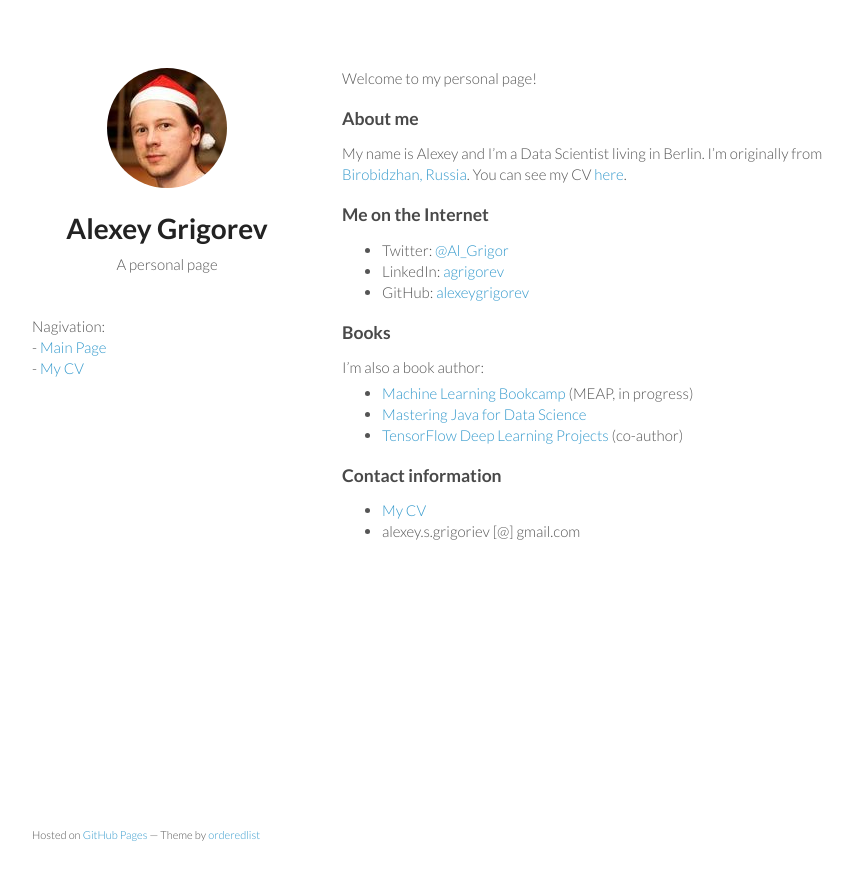
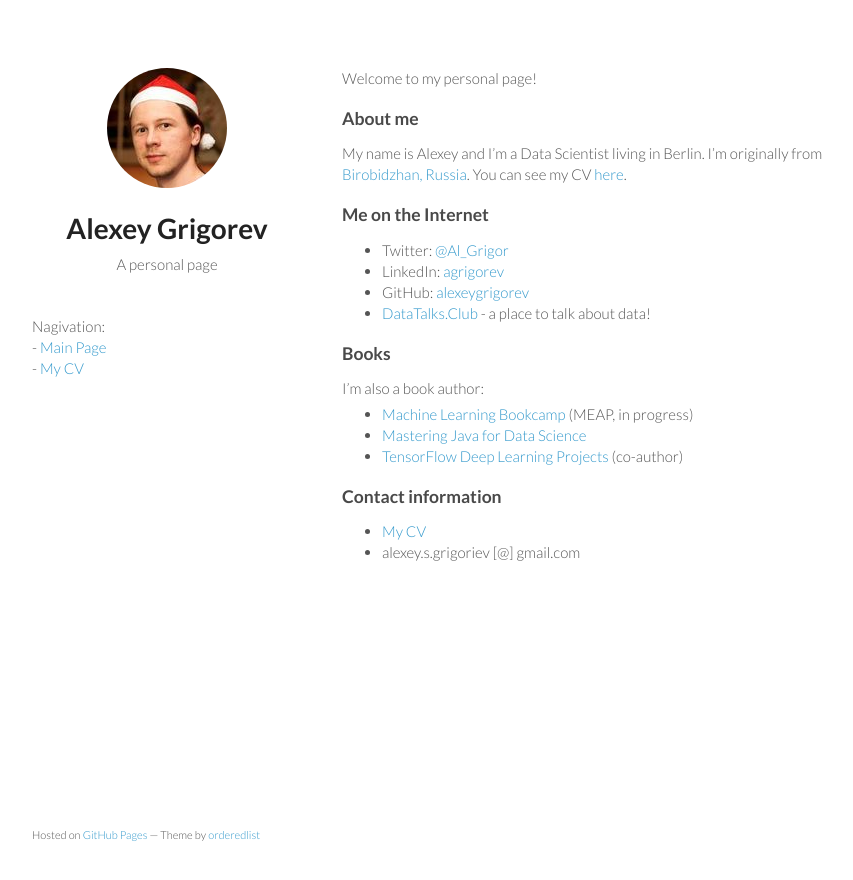
Before and after one commit to alexeygrigorev/alexeygrigorev.github.io, a Jekyll site: the page built from index.md, in a window 1280 px wide. Shown: the top 880 px of the page, without its empty margins (178-1031 px from the left). Built offline with Jekyll 4.4.1, drawn with Linux system fonts in a browser that asks for light colours.

Commit message:
Update index.md

```diff
--- a/index.md
+++ b/index.md
@@ -16,6 +16,7 @@ My name is Alexey and I'm a Data Scientist living in Berlin. I'm originally from
 - Twitter: [@Al_Grigor](https://twitter.com/Al_Grigor)
 - LinkedIn: [agrigorev](https://de.linkedin.com/in/agrigorev)
 - GitHub: [alexeygrigorev](https://github.com/alexeygrigorev)
+- [DataTalks.Club](https://datatalks.club) - a place to talk about data!
 
 ### Books
 
```
